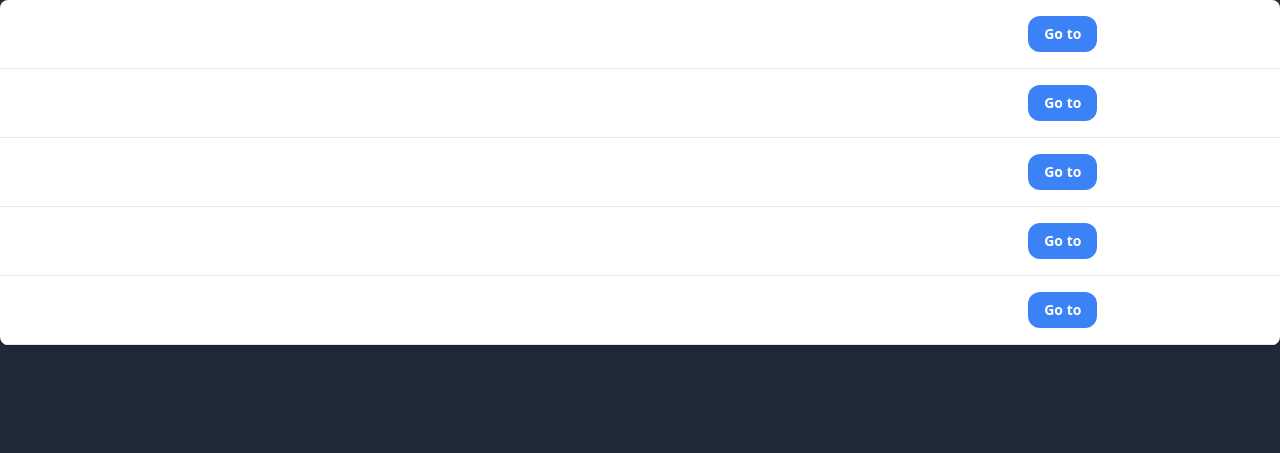
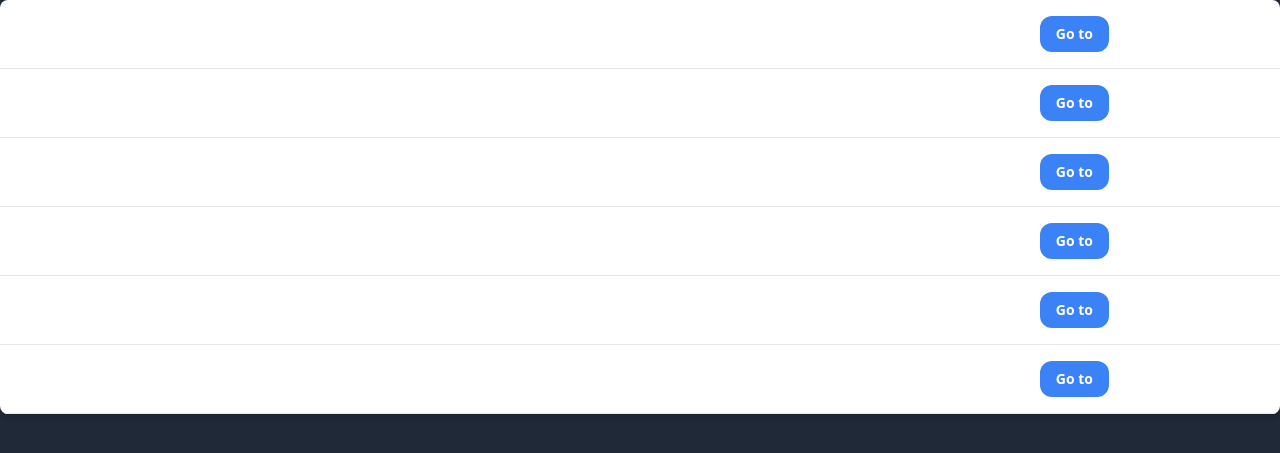
Before and after one commit to PragatiBasnet29/pharmacy_management, a Django app: page /adminpage/ in a window 1280 px wide. Shown: the part 60-513 px from the top of the page. Run offline with Django 4.2, Linux system fonts and the light colour scheme; some libraries are stand-ins or nearby versions.

Commit message:
aba tw sakiyo hola

```diff
--- a/dbms1/home/views.py
+++ b/dbms1/home/views.py
@@ -4,7 +4,7 @@ from django.db import connection
 import datetime
 import json
 from django.contrib import messages
-
+import ast
 import re
 
 def find_word_after_from(input_string):
@@ -272,12 +272,12 @@ def update(request):
      if request.method=="POST":
         data = request.POST.get('data')
         sql = request.POST.get('sql')
-        col = request.POST.get('sql')
+        col = request.POST.get('column')
         data_dict = eval(data)
         print(data_dict)
-        print(sql)
-
-        return render(request,"makeupdate.html",{"sql":sql,"data":data_dict,"columns":col})
+        print(type(col))
+        my_list = ast.literal_eval(col)
+        return render(request,"makeupdate.html",{"sql":sql,"data":data_dict,"columns":my_list})
      return render(request,"makeupdate.html",{"data":"nodata"})
 
 def endpoint_view(request):
@@ -288,7 +288,7 @@ def endpoint_view(request):
             # Process the payload data as needed
             data = payload.get('var3')
             sql= payload.get('var2')
-            import ast
+
             table_name=find_word_after_from(sql)
             data_di = eval(data)
             data_dict = ast.literal_eval(data_di)
--- a/dbms1/templates/adminpage.html
+++ b/dbms1/templates/adminpage.html
@@ -243,6 +243,22 @@
                         <a href="{% url 'phco' %}" class="inline-block bg-blue-500 hover:bg-blue-600 text-white font-bold py-2 px-4 rounded-xl">Go to</a>
                       </td>
                       </tr>
+                      <tr class="bg-white border-b dark:bg-gray-800 dark:border-gray-700 hover:bg-gray-50 dark:hover:bg-gray-600">
+                        <td  class="px-6 py-4">
+
+                        </td>
+
+                        <td class="px-6 py-4">
+                          <h2 style="color:white;font-size:20px;">View all results and update them</h2>
+                        </td>
+                        <td class="px-6 py-4">
+                            <!-- {Patient's Address} -->
+                        </td>
+
+                        <td class="px-6 py-4">
+                          <a href="{% url 'phco' %}" class="inline-block bg-blue-500 hover:bg-blue-600 text-white font-bold py-2 px-4 rounded-xl">Go to</a>
+                        </td>
+                        </tr>
 
 
   </body>
```
Also changed, not shown: dbms1/templates/Result.html (+10 -10 lines), dbms1/templates/makeupdate.html (+16 -5 lines).
